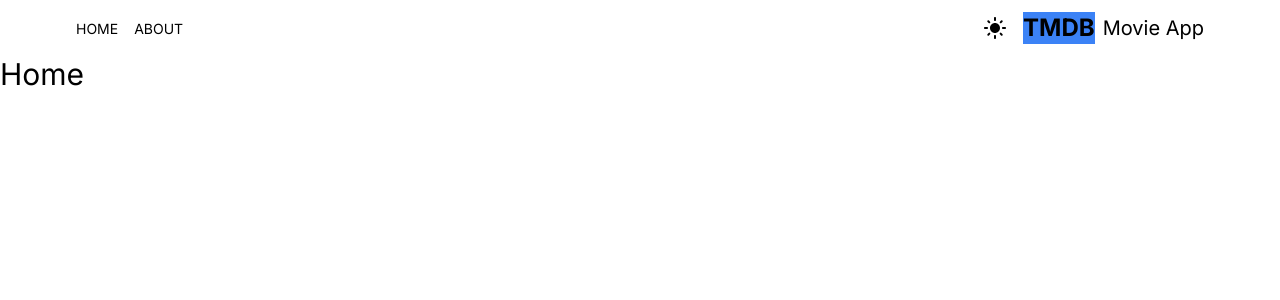
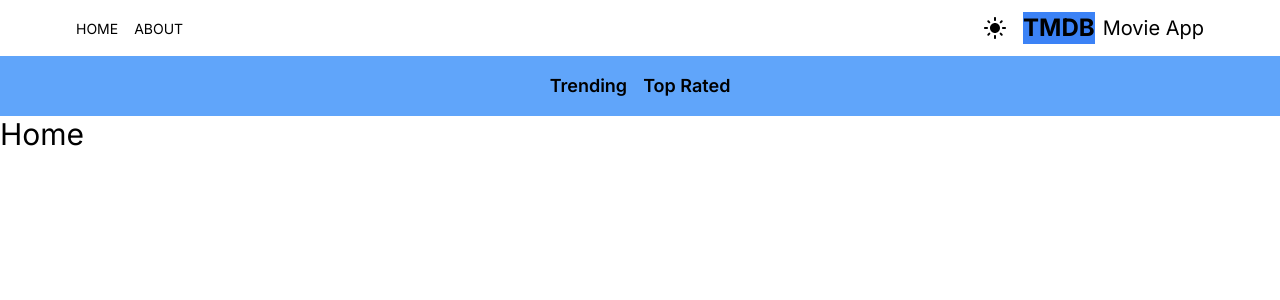
Before and after one commit to danielulelu/Tmdb-movie-app, a Next.js app: page / in a window 1280 px wide. Shown: the top 300 px of the page. Built offline with nearby package versions, Linux system fonts and the light colour scheme.

Commit message:
navbar done!

```diff
--- a/src/app/layout.js
+++ b/src/app/layout.js
@@ -1,6 +1,7 @@
 import { Inter } from "next/font/google";
 import "./globals.css";
 import Header from "@/components/Header";
+import Navbar from "@/components/Navbar";
 import Providers from './Providers.jsx';
 
 const inter = Inter({ subsets: ["latin"] });
@@ -16,6 +17,7 @@
       <body className={inter.className}>
         <Providers>
         <Header />
+        <Navbar />
         {children}
         </Providers>
       </body>
--- /dev/null
+++ b/src/components/Navbar.jsx
@@ -0,0 +1,10 @@
+import NavbarItem from "./NavbarItem";
+
+export default function Navbar() {
+  return (
+    <div className="flex bg-blue-400 p-4 lg:text-lg justify-center gap-4">
+      <NavbarItem title="Trending" param='fetchTrending' />
+      <NavbarItem title="Top Rated" param="fetchTopRated" />
+    </div>
+  );
+}
--- /dev/null
+++ b/src/components/NavbarItem.jsx
@@ -0,0 +1,16 @@
+'use client'
+import Link from "next/link";
+import {useSearchParams } from 'next/navigation';
+
+
+export default function NavbarItem({ title, param }) {
+    const searchParams = useSearchParams();
+    const genre = searchParams.get('genre');
+  return (
+    <div>
+      <Link  className={`hover:text-blue-500 font-semibold ${genre === param ?
+        'underline underline-offset-8 decoration-4 decoration-red-500 rounded-lg' : ''
+      }`} href={`\?genre=${param}`}>{title}</Link>
+    </div>
+  );
+}
```
